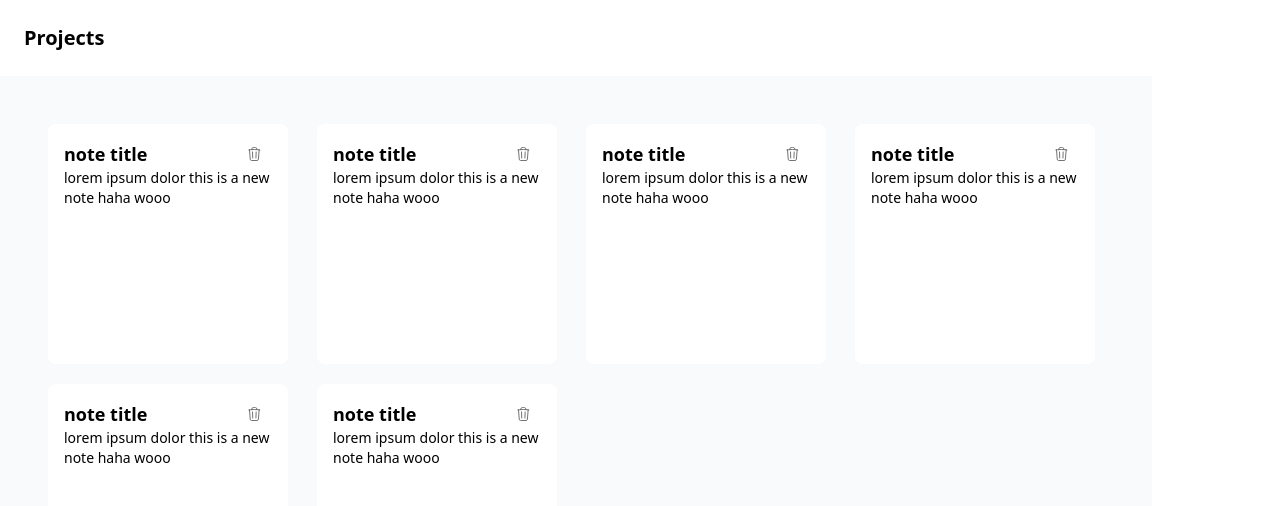
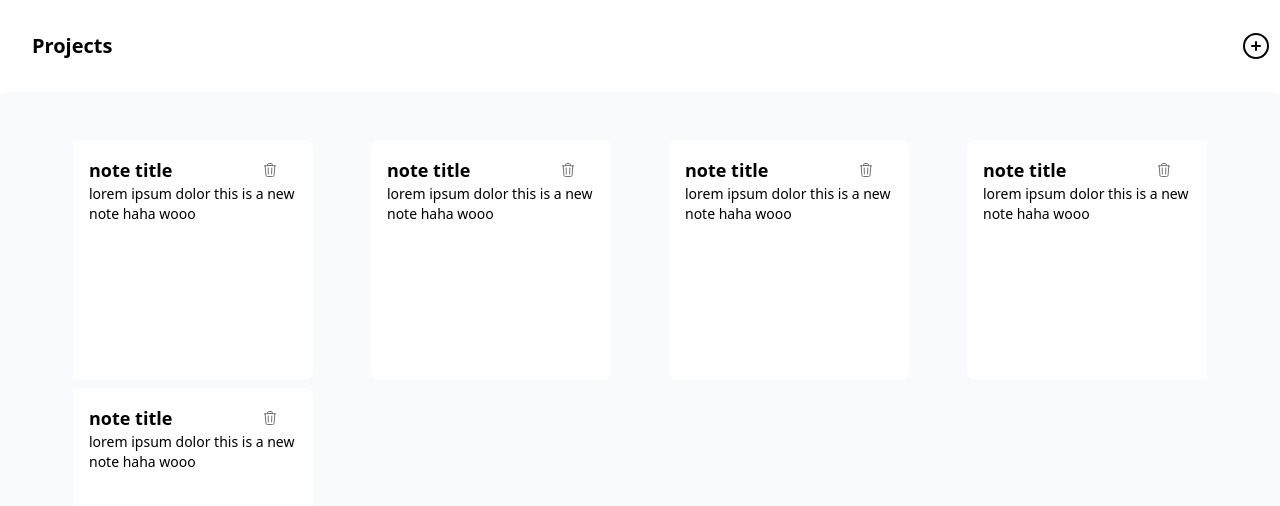
Before and after one commit to eyan88/toobrain, a React (Create React App) app: page / in a window 1280 px wide. Shown: the top 506 px of the page. Built offline with nearby package versions, Linux system fonts and the light colour scheme.

Commit message:
add dark mode styling, buttons

```diff
--- a/src/App.js
+++ b/src/App.js
@@ -4,7 +4,6 @@ import Header from "./components/Header";
 import Sidebar from "./components/Sidebar/Sidebar";
 import { nanoid } from 'nanoid';
 import { useState, useEffect } from "react";
-import { ClassNames } from "@emotion/react";
 
 const App = () => {
   // read notes
@@ -17,7 +16,7 @@ const App = () => {
     <>
       <div className="font-sans">
         <Header />
-        <div className="p-6 min-w-screen max-w-6xl container bg-new-slate h-screen">
+        <div className="p-6 h-screen bg-new-slate dark:bg-slate-600 rounded-lg overflow-auto">
           <Sidebar></Sidebar>
           <NotesList />
         </div>
--- a/src/components/Header.js
+++ b/src/components/Header.js
@@ -1,10 +1,15 @@
-import { Button } from "@mui/material";
+import { ComputerDesktopIcon, PlusCircleIcon } from "@heroicons/react/24/outline";
 
-const Header = ( { signedIn, setSignedIn } ) => {
+const Header = () => {
 
     return (
         <>
-            <h1 className="text-xl font-bold p-6">Projects</h1>
+            <div className="flex flex-row content-center justify-between items-center p-2">
+                <h1 className="text-xl font-bold p-6 dark:text-slate-400 dark:bg-slate-800">Projects</h1>
+                <button>
+                    <PlusCircleIcon className="transition duration-100 h-8 w-8 content-center hover:scale-110">New Note</PlusCircleIcon>
+                </button>
+            </div>
         </>
     )
 }
--- a/src/components/Note.js
+++ b/src/components/Note.js
@@ -1,16 +1,25 @@
 import { TrashIcon } from "@heroicons/react/24/outline";
+import { motion } from "framer-motion";
 
 const Note = () => {
 
     return (
         <>
-            <div className="p-4 bg-white rounded-lg h-60 w-60 flex flex-col">
-                <div className="flex flex-row items-center">
-                    <h2 className="basis-5/6 text-lg font-bold">note title</h2>
-                    <TrashIcon className="basis-1/6 transition duration-300 h-4 w-4 text-neutral-500 hover:text-red-600"></TrashIcon>
+            <motion.div
+                className="flex flex-row place-content-center"
+                initial={{ opacity: 0, scale: 1 }}
+                animate={{ opacity: 1, scale: 1 }}
+                transition={{ duration: 0.5 }}>
+                <div className="p-4 bg-white dark:bg-slate-800 rounded-lg h-60 w-60 flex flex-col">
+                    <div className="flex flex-row items-center">
+                        <h2 className="basis-5/6 text-lg font-bold dark:text-slate-400">note title</h2>
+                        <button>
+                            <TrashIcon className="basis-1/6 transition duration-300 h-4 w-4 text-neutral-500 dark:text-neutral-400 hover:text-red-600 hover:dark:text-red-500"></TrashIcon>
+                        </button>
+                    </div>
+                    <p className="text-sm dark:text-slate-400">lorem ipsum dolor this is a new note haha wooo</p>
                 </div>
-                <p className="text-sm">lorem ipsum dolor this is a new note haha wooo</p>
-            </div>
+            </motion.div>
         </>
     )
 };
--- a/src/components/NotesList.js
+++ b/src/components/NotesList.js
@@ -1,16 +1,21 @@
 import Note from './Note';
+import { motion } from 'framer-motion';
 
 const NotesList = () => {
 
     return (
         <>
-            <div className='p-6 min-w-screen max-w-6xl container mx-auto grid grid-cols-4 gap-5 bg-new-slate rounded-lg'>
+            <div className='
+                p-6 grid grid-cols-1 gap-2 overflow-auto
+                bg-new-slate dark:bg-slate-600
+                rounded-lg
+                md:grid-cols-2 md:gap-2 lg:grid-cols-4 lg:gap-2'>
                 <Note />
                 <Note />
                 <Note />
                 <Note />
                 <Note />
-                <Note />
+
             </div>
         </>
     )
--- a/tailwind.config.js
+++ b/tailwind.config.js
@@ -10,4 +10,5 @@ module.exports = {
     },
   },
   plugins: [],
+  darkMode: 'class'
 }
```
